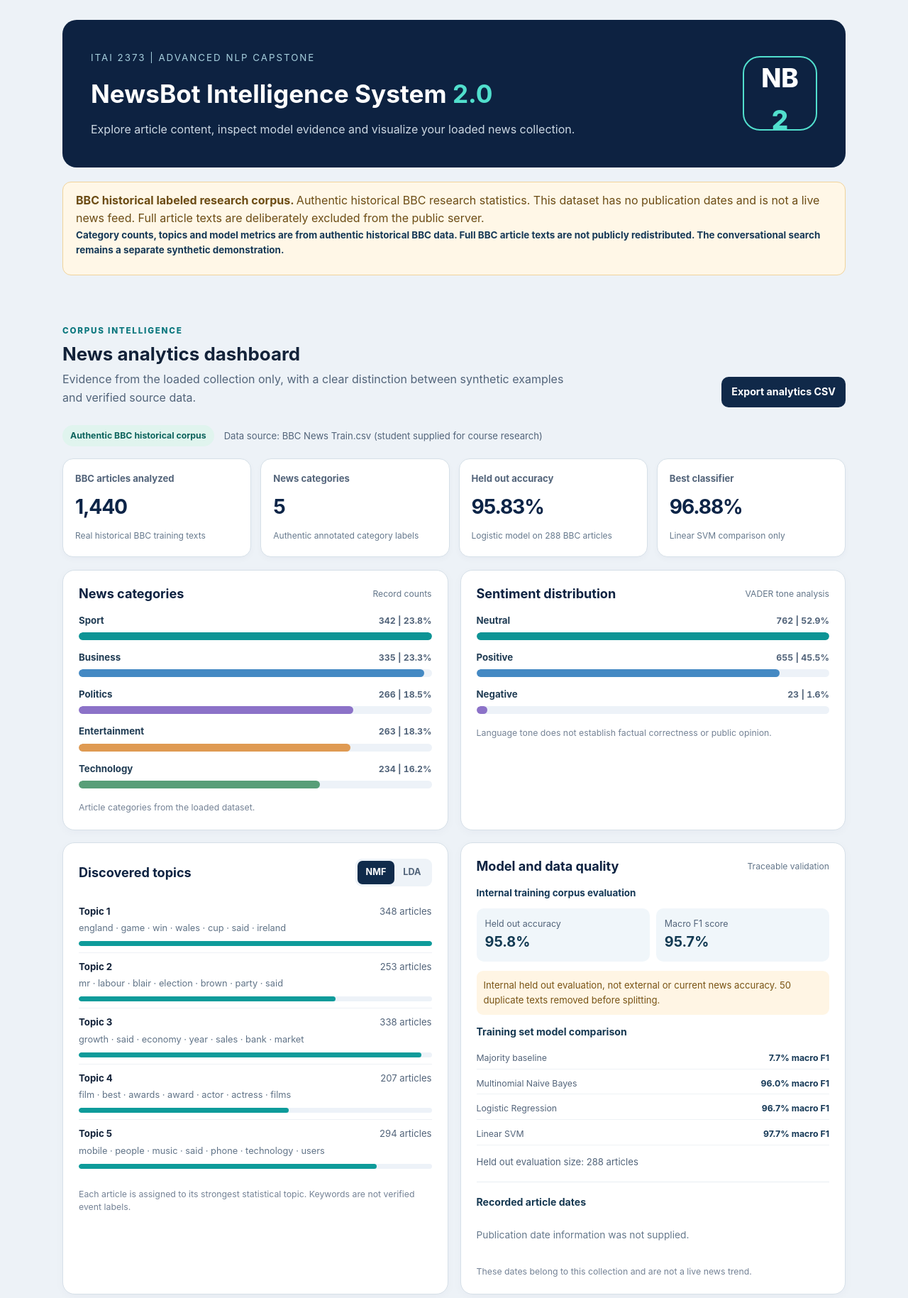
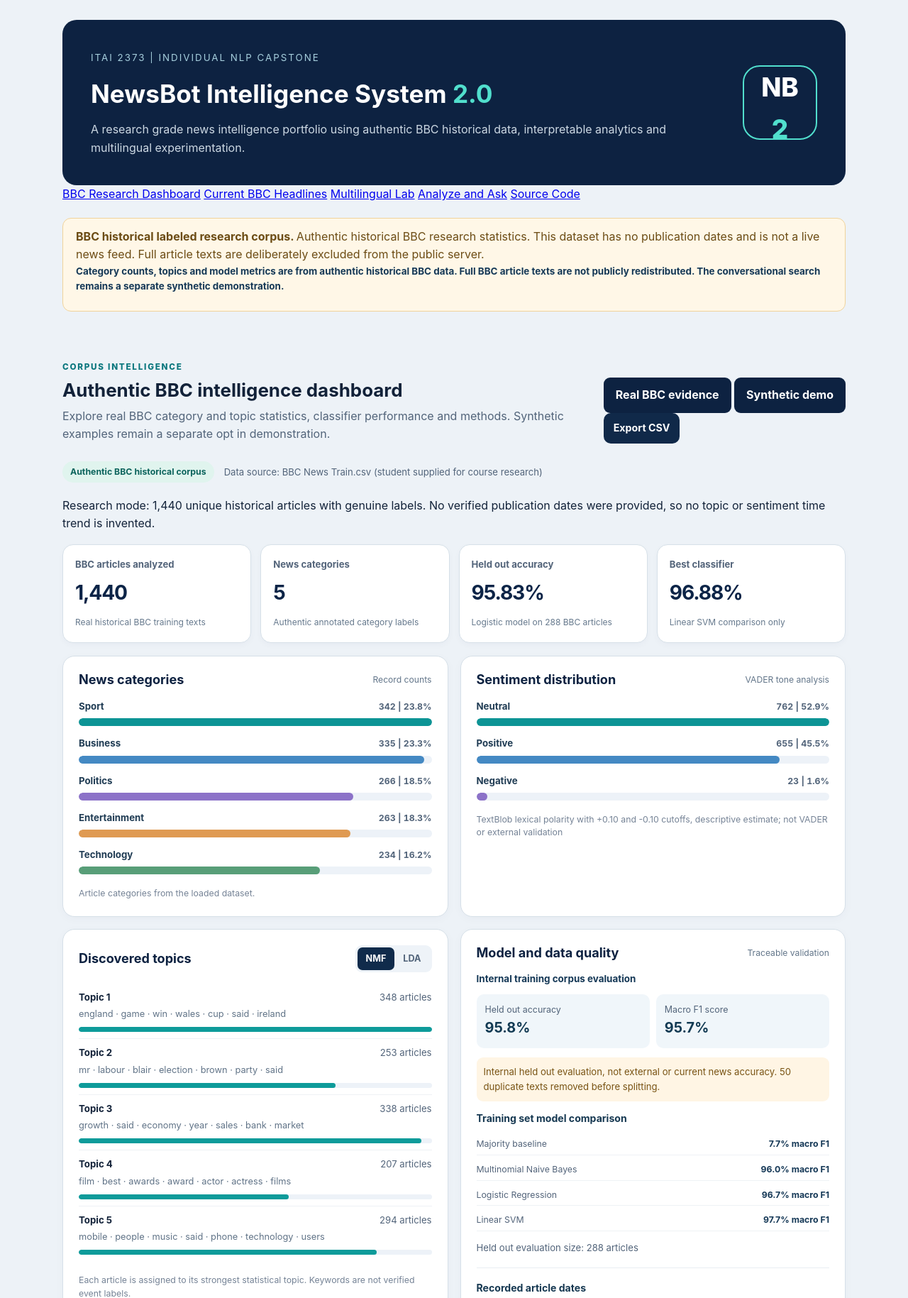
Before and after one commit to IdrisJunaidAI/NewsBot-Intelligence-System-2.0, a Flask app: page / in a window 1280 px wide. Shown: the top 1829 px of the page at 71% size. Run offline with Flask 3, Linux system fonts and the light colour scheme.

Commit message:
Redesign individual homepage around authentic BBC evidence and attributed live headline links

```diff
--- a/ITAI2373-NewsBot-Final/templates/index.html
+++ b/ITAI2373-NewsBot-Final/templates/index.html
@@ -8,17 +8,25 @@
   <link rel="stylesheet" href="/static/style.css?v=4">
   <link rel="stylesheet" href="/static/dashboard.css?v=4">
   <link rel="stylesheet" href="/static/multilingual.css?v=1">
+  <link rel="stylesheet" href="/static/bbc_portfolio.css?v=1">
 </head>
 <body>
 <div class="shell">
 <header>
   <div>
-    <small>ITAI 2373 | ADVANCED NLP CAPSTONE</small>
+    <small>ITAI 2373 | INDIVIDUAL NLP CAPSTONE</small>
     <h1>NewsBot Intelligence System <span>2.0</span></h1>
-    <p>Explore article content, inspect model evidence and visualize your loaded news collection.</p>
+    <p>A research grade news intelligence portfolio using authentic BBC historical data, interpretable analytics and multilingual experimentation.</p>
   </div>
   <div class="brand" aria-hidden="true">NB<span>2</span></div>
 </header>
+<nav class="portfolio-nav" aria-label="Site navigation">
+  <a href="#analytics_title">BBC Research Dashboard</a>
+  <a href="#bbc_news_heading">Current BBC Headlines</a>
+  <a href="#ml_title">Multilingual Lab</a>
+  <a href="#tools_title">Analyze and Ask</a>
+  <a href="https://github.com/IdrisJunaidAI/NewsBot-Intelligence-System-2.0" target="_blank" rel="noopener noreferrer">Source Code</a>
+</nav>
 <section id="corpus_notice" class="notice" aria-live="polite">
   <strong>Data integrity:</strong> Loading training corpus provenance. This application is not a live news service.
 </section>
@@ -26,12 +34,19 @@
   <div class="section-heading">
     <div>
       <small class="eyebrow">CORPUS INTELLIGENCE</small>
-      <h2 id="analytics_title">News analytics dashboard</h2>
-      <p>Evidence from the loaded collection only, with a clear distinction between synthetic examples and verified source data.</p>
+      <h2 id="analytics_title">Authentic BBC intelligence dashboard</h2>
+      <p>Explore real BBC category and topic statistics, classifier performance and methods. Synthetic examples remain a separate opt in demonstration.</p>
     </div>
-    <a class="export-link" id="export_link" href="/api/export/analytics.csv" download>Export analytics CSV</a>
+    <div class="dataset-toolbar">
+      <div class="dataset-switch" role="group" aria-label="Select analytics corpus">
+        <button type="button" class="dataset-option active" data-source="bbc" aria-pressed="true">Real BBC evidence</button>
+        <button type="button" class="dataset-option" data-source="demo" aria-pressed="false">Synthetic demo</button>
+      </div>
+      <a class="export-link" id="export_link" href="/api/export/analytics.csv?source=bbc" download>Export CSV</a>
+    </div>
   </div>
-  <div id="dashboard_status" class="dashboard-status" role="status" aria-live="polite">Loading corpus analytics…</div>
+  <div id="dashboard_status" class="dashboard-status" role="status" aria-live="polite">Loading real BBC analytics…</div>
+  <p class="dataset-explainer" id="dataset_method_note">BBC News Train.csv is an older labeled training corpus. It does not contain independently verified publication dates.</p>
   <div id="dashboard_kpis" class="dashboard-kpis" aria-label="News collection indicators"></div>
   <div class="analytics-grid">
     <section class="viz-card" aria-labelledby="category_chart_title">
@@ -42,7 +57,7 @@
     <section class="viz-card" aria-labelledby="sentiment_chart_title">
       <div class="viz-header"><h3 id="sentiment_chart_title">Sentiment distribution</h3><span>VADER tone analysis</span></div>
       <div id="sentiment_chart" class="chart-bars"></div>
-      <p class="chart-footnote">Language tone does not establish factual correctness or public opinion.</p>
+      <p class="chart-footnote" id="sentiment_method_note">Language tone does not establish factual correctness or public opinion.</p>
     </section>
     <section class="viz-card" aria-labelledby="topic_chart_title">
       <div class="viz-header"><h3 id="topic_chart_title">Discovered topics</h3>
@@ -65,6 +80,29 @@
   </div>
 </section>
 
+
+<section class="bbc-rss" aria-labelledby="bbc_news_heading">
+  <div class="section-heading">
+    <div>
+      <small class="eyebrow">LIVE HEADLINE LINKS · OFFICIAL BBC RSS</small>
+      <h2 id="bbc_news_heading">Current BBC News headlines</h2>
+      <p>This section displays current official RSS headline links, entirely separate from the historical research dataset. Full articles remain on BBC News.</p>
+    </div>
+    <a href="https://www.bbc.com/news" class="bbc-credit" target="_blank" rel="noopener noreferrer">Source: BBC News</a>
+  </div>
+  <div class="feed-toolbar">
+    <label for="bbc_channel">BBC feed</label>
+    <select id="bbc_channel" aria-label="Select BBC news section">
+      <option value="top">Top News</option><option value="technology">Technology</option>
+      <option value="business">Business</option><option value="world">World</option>
+      <option value="science">Science and Environment</option>
+    </select>
+    <button type="button" id="bbc_refresh">Refresh headlines</button>
+    <span id="bbc_feed_status" role="status" aria-live="polite">Connecting to BBC News RSS…</span>
+  </div>
+  <div id="bbc_headline_cards" class="bbc-headline-grid"></div>
+  <p class="feed-disclosure">BBC News attribution and direct source links are provided beside the headlines. This educational, noncommercial feed does not claim BBC endorsement or reproduce complete articles. If live RSS is unavailable, visit <a href="https://feeds.bbci.co.uk/news/rss.xml">BBC News RSS</a> directly.</p>
+</section>
 <section class="lang-lab" aria-labelledby="ml_title">
   <small class="eyebrow">MULTILINGUAL NLP LAB</small>
   <h2 id="ml_title">English, Spanish and French intelligence</h2>
@@ -112,13 +150,13 @@
       <p>Paste at least 30 characters. Category classification uses historical BBC training data; sentiment, entities, summary and topic weights are analyzed separately.</p>
       <label for="article">Article text</label>
       <textarea id="article" rows="9" maxlength="30000" placeholder="Paste a news article here..."></textarea>
-      <p class="hint">The BBC model is an educational classifier, not independent fact verification. Search results and dashboard corpus statistics remain synthetic.</p>
+      <p class="hint">Single article category classification uses real historical BBC training data. The topic suggestions and conversational search use a separate synthetic teaching corpus.</p>
       <button id="analyze" type="button">Analyze article</button>
       <div id="analyze_out" class="result" role="status" aria-live="polite">Analysis results will appear here.</div>
     </section>
     <section class="card">
       <h2>Ask your news collection</h2>
-      <p>Search, browse and summarize stored articles. Current headlines require a separate live news source.</p>
+      <p>Search and summarize the separate synthetic teaching collection. Use Current BBC Headlines above for actual news links.</p>
       <label for="query">Question about the loaded articles</label>
       <input id="query" placeholder="What articles discuss technology?">
       <div class="examples" aria-label="Example questions">
@@ -136,11 +174,12 @@
 </section>
 <footer>
   <span>Classification · LDA / NMF · Sentiment · Search · Language Detection · Summarization · Conversation</span>
-  <p>Educational NLP research prototype. Optional translation and multilingual embedding search are not enabled on this demonstration deployment.</p>
+  <p>Individual course portfolio. Real historical BBC research analytics and live RSS are separate. Multilingual MiniLM was evaluated in Google Colab; the hosted site uses lighter retrieval.</p>
 </footer>
 </div>
 <script src="/static/script.js?v=4"></script>
 <script src="/static/dashboard.js?v=4"></script>
 <script src="/static/multilingual.js?v=1"></script>
+<script src="/static/bbc_headlines.js?v=1"></script>
 </body>
 </html>
```
